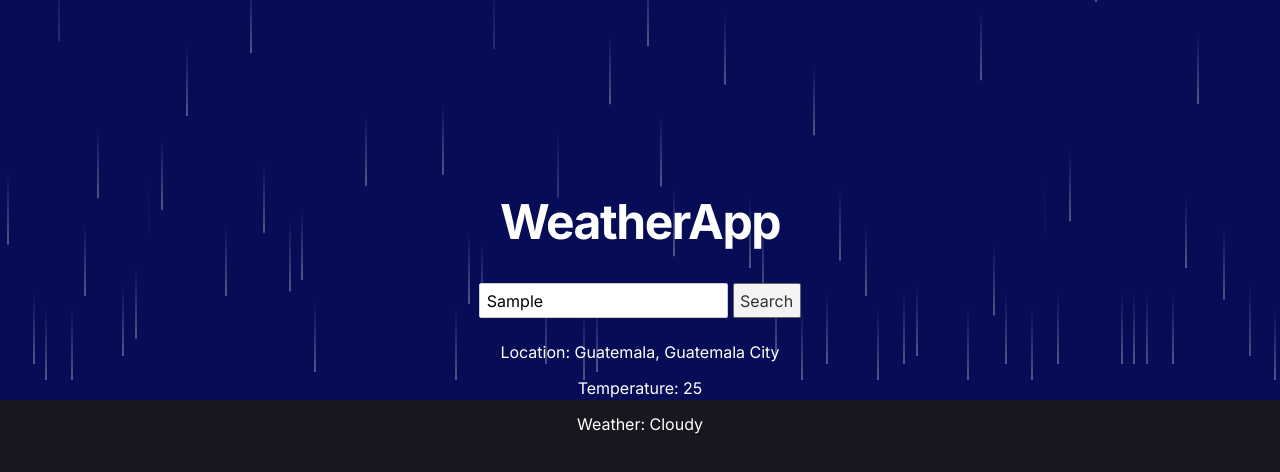
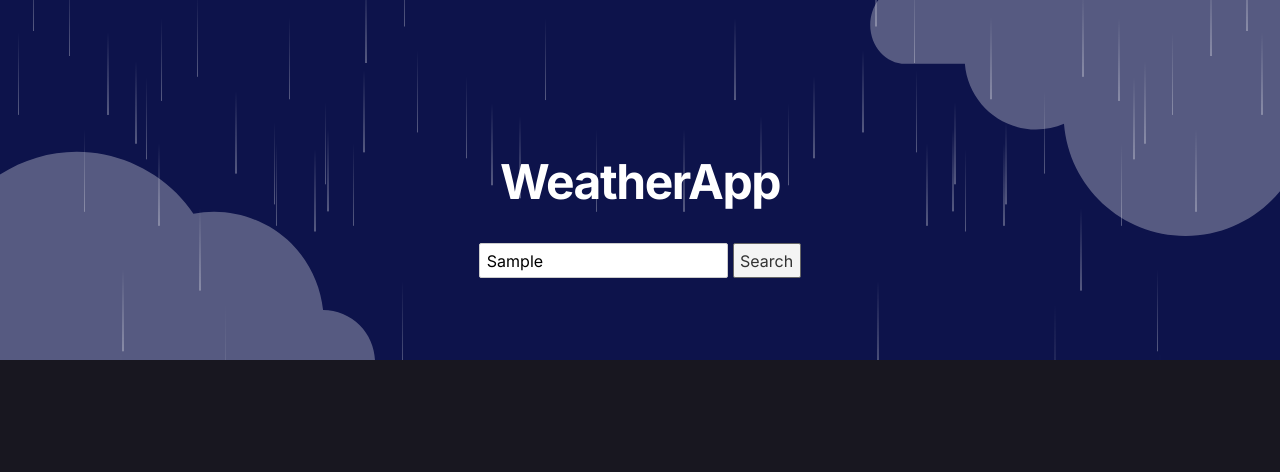
Before and after one commit to joselikki/weather-app, a Svelte app in the folder client/: page / in a window 1280 px wide. Both pictures are taken after typing "Sample" into the empty fields and a click on the button "Search". Shown: the top 472 px of the page. Built offline with nearby package versions, Linux system fonts and the light colour scheme.

Commit message:
Drop component created

```diff
--- a/client/public/global.css
+++ b/client/public/global.css
@@ -63,3 +63,53 @@ button:not(:disabled):active {
 button:focus {
 	border-color: #666;
 }
+
+/* Rain effect */
+.drop {
+	position: absolute;
+	bottom: 100%;
+	width: 15px;
+	height: 120px;
+	pointer-events: none;
+	animation: drop 0.7s linear infinite;
+}
+
+@keyframes drop {
+	0% {
+		transform: translateY(0vh);
+	}
+
+	75% {
+		transform: translateY(60vh);
+	}
+
+	100% {
+		transform: translateY(60vh);
+	}
+}
+
+.stem {
+	width: 1.5px;
+	height: 70%;
+	margin-left: 7px;
+	background: linear-gradient(to bottom, rgba(255, 255, 255, 0), rgba(255, 255, 255, 0.3));
+	animation: stem 0.7s linear infinite;
+}
+
+@keyframes stem {
+	0% {
+		opacity: 1;
+	}
+
+	65% {
+		opacity: 1;
+	}
+
+	75% {
+		opacity: 0;
+	}
+
+	100% {
+		opacity: 0;
+	}
+}
--- a/client/src/App.svelte
+++ b/client/src/App.svelte
@@ -1,5 +1,5 @@
 <script>
-import Banner from "./components/banner.svelte"
+import Banner from "./components/Banner.svelte"
 import { dataset_dev } from "svelte/internal";
 
 
@@ -7,22 +7,23 @@ import { dataset_dev } from "svelte/internal";
 	let address
 	let showData = false
 
+	let trigger = false
+
 	let mockData = {
 		location : "Guatemala, Guatemala City",
 		temperature : 25,
 		weather: 'Cloudy'
 	}
 
-	const handleSubmit = (e) =>{
-		showData = false
-		showData = true
+	const handleSubmit = () =>{
+		trigger = !trigger
 	}
 
 </script>
 
 <main>
 
-	<Banner />
+	<Banner click = {trigger} />
 
 	<div class="app-container">
 		<h1>WeatherApp</h1>
--- /dev/null
+++ b/client/src/components/Banner.svelte
@@ -0,0 +1,82 @@
+<script>
+    import CloudLeft from '../svgs/CloudLeft.svelte'
+    import CloudRigth from '../svgs/CloudRigth.svelte'
+    import Drop from './Drop.svelte'
+
+    export let click
+
+    let drops = []
+    const makeItRain = () => {
+        let dropList = []
+        let increment = 0
+        while(increment < 100){
+            let randomHundo = (Math.floor(Math.random() * (98 - 1 + 1) + 1));
+            let randomFiver = (Math.floor(Math.random() * (5 - 2 + 1) + 2))
+            let settings = {
+                percentage : increment,
+                randomFiver,
+                randomHundo
+            }
+
+            dropList.push(settings)
+            increment += randomFiver - 1;
+        }
+    return dropList
+    }
+
+    $: if (click){
+        drops = makeItRain()
+    } else {
+        drops = []
+    }
+
+</script>
+
+<div class="banner" {click}>
+
+        <div class="cloud-left-container">
+            <CloudLeft />
+        </div>
+
+        <div class="cloud-rigth-container">
+            <CloudRigth />
+        </div>
+    {#each  drops as settings}
+        <Drop {...settings} position='left'/>
+        <Drop {...settings} position='right'/>
+    {/each}
+
+</div>
+
+
+<style>
+
+    .banner{
+        position: relative;
+        height: 45vh;
+        background: #0d134b;
+        overflow: hidden;
+    }
+
+
+    .cloud-rigth-container {
+        opacity: 0.3;
+        position: absolute;
+        right: -10%;
+        top: 15%;
+        transform: scaleY(-1) scale(2.5);
+
+    }
+
+    .cloud-left-container {
+        opacity: 0.3;
+        position: absolute;
+        left: 0%;
+        bottom: -15%;
+        transform: scale(2);
+
+    }
+
+
+
+</style>
--- /dev/null
+++ b/client/src/components/Drop.svelte
@@ -0,0 +1,14 @@
+ <script>
+    export let percentage
+    export let randomFiver
+    export let randomHundo
+    export let position
+
+    const bottom = randomFiver + randomFiver - 1 + 100
+    const dropStyle = `${position}: ${percentage}%; bottom: ${bottom}%; animation-delay:0.${randomHundo}s; animation-duration: 0.6${randomHundo}s;`
+    const steamStyle = `animation-delay: 0.${randomHundo}s; animation-duration:0.6${randomHundo}s;`
+ </script>
+
+<div class="drop" style={dropStyle}>
+    <div class="stem" style={steamStyle}></div>
+</div>
--- a/client/src/components/banner.svelte
+++ /dev/null
@@ -1,91 +0,0 @@
-<script>
-    import { onMount } from "svelte";
-
-
-    const makeItRain = () => {
-        let dropList = []
-
-        for(let i = 0; i<100; i = i + 1){
-
-            let randomHundo = (Math.floor(Math.random() * (98 - 1 + 1) + 1));
-            let randomFiver = (Math.floor(Math.random() * (5 - 2 + 1) + 2))
-
-            let settings = {
-                left : i,
-                randomFiver,
-                randomHundo
-            }
-
-        dropList.push(settings)
-    }
-
-    return dropList
-    }
-    let drops = makeItRain()
-</script>
-
-<div class="banner">
-    {#each  drops as drop}
-        <div class="drop"
-        style="left: {drop.left}%; bottom: {drop.randomFiver + drop.randomFiver - 1 + 100}%; animation-delay:0.{drop.randomHundo}s; animation-duration: 0.8{drop.randoHundo}s;">
-            <div class="stem" style="animation-delay: 0.{drop.randomHundo}s; animation-duration:0.5{drop.randomHundo}s;"></div>
-        </div>
-    {/each}
-
-</div>
-
-
-<style>
-    .banner{
-        position: relative;
-        height: 50vh;
-        background: #060D56;
-    }
-
-
-    .drop {
-        position: absolute;
-        bottom: 100%;
-        width: 15px;
-        height: 120px;
-        pointer-events: none;
-        animation: drop 0.5s linear infinite;
-    }
-
-    @keyframes drop {
-    0% {
-        transform: translateY(0vh);
-    }
-    75% {
-        transform: translateY(55vh);
-    }
-    100% {
-        transform: translateY(55vh);
-    }
-    }
-
-    .stem {
-        width: 2px;
-        height: 60%;
-        margin-left: 7px;
-        background: linear-gradient(to bottom, rgba(255, 255, 255, 0), rgba(255, 255, 255, 0.3));
-        animation: stem 0.5s linear infinite;
-    }
-
-    @keyframes stem {
-    0% {
-        opacity: 1;
-    }
-    65% {
-        opacity: 1;
-    }
-    75% {
-        opacity: 0;
-    }
-    100% {
-        opacity: 0;
-    }
-    }
-
-
-</style>
--- /dev/null
+++ b/client/src/svgs/CloudLeft.svelte
@@ -0,0 +1,15 @@
+<svg
+    version="1.1"
+    xmlns="http://www.w3.org/2000/svg"
+    id="svg5332"
+    viewBox="0 0 256.00007 256.00002"
+    height="250"
+    width="250">
+    <g
+     transform="translate(-362.5464,-406.21469)"
+    >
+    <path
+        d="m 465.83684,466.9869 c -18.8823,0 -37.6499,7.7751 -51.0017,21.127 -8.4122,8.4121 -14.6043,18.9734 -18.0383,30.3583 -8.2539,1.5581 -16.0492,5.5866 -21.9931,11.5304 -7.7473,7.7473 -12.2573,18.6331 -12.2573,29.5895 0,10.9565 4.51,21.8458 12.2573,29.5931 7.7474,7.7473 18.6367,12.2573 29.5931,12.2573 l 187.4365,0 c 6.9935,0 13.9453,-2.8775 18.8904,-7.8224 4.9452,-4.9451 7.8227,-11.8971 7.8227,-18.8906 0,-6.9935 -2.8775,-13.9417 -7.8227,-18.8868 -4.9147,-4.9149 -11.8119,-7.784 -18.7617,-7.8193 -1.3562,-12.6709 -7.0967,-24.867 -16.1148,-33.8851 -10.3847,-10.3847 -24.9798,-16.4314 -39.666,-16.4314 -3.5656,0 -7.1233,0.3656 -10.6192,1.0539 -2.5582,-3.8175 -5.4715,-7.3951 -8.7235,-10.6469 -13.3518,-13.3519 -32.1193,-21.127 -51.0017,-21.127 z"
+        style="color:#000000;clip-rule:nonzero;fill:#FFFFFF;stroke:none;stroke-width:1px;marker:none;color-rendering:auto;image-rendering:auto;shape-rendering:auto;text-rendering:auto;enable-background:accumulate" />
+  </g>
+</svg>
--- /dev/null
+++ b/client/src/svgs/CloudRigth.svelte
@@ -0,0 +1,15 @@
+<svg
+version="1.1"
+xmlns="http://www.w3.org/2000/svg"
+xmlns:xlink="http://www.w3.org/1999/xlink"
+x="0px" y="0px"
+width="500px"
+height="100px"
+viewBox="0 0 762 331"
+xml:space="preserve"
+>
+<path fill="#FFFFFF" d="M715.394,228h-16.595c0.79-5.219,1.201-10.562,1.201-16c0-58.542-47.458-106-106-106
+c-8.198,0-16.178,0.932-23.841,2.693C548.279,45.434,488.199,0,417.5,0c-84.827,0-154.374,65.401-160.98,148.529
+C245.15,143.684,232.639,141,219.5,141c-49.667,0-90.381,38.315-94.204,87H46.607C20.866,228,0,251.058,0,279.5
+S20.866,331,46.607,331h668.787C741.133,331,762,307.942,762,279.5S741.133,228,715.394,228z"/>
+</svg>
```
Also changed, not shown: client/src/components/DropContainer.svelte (added).
